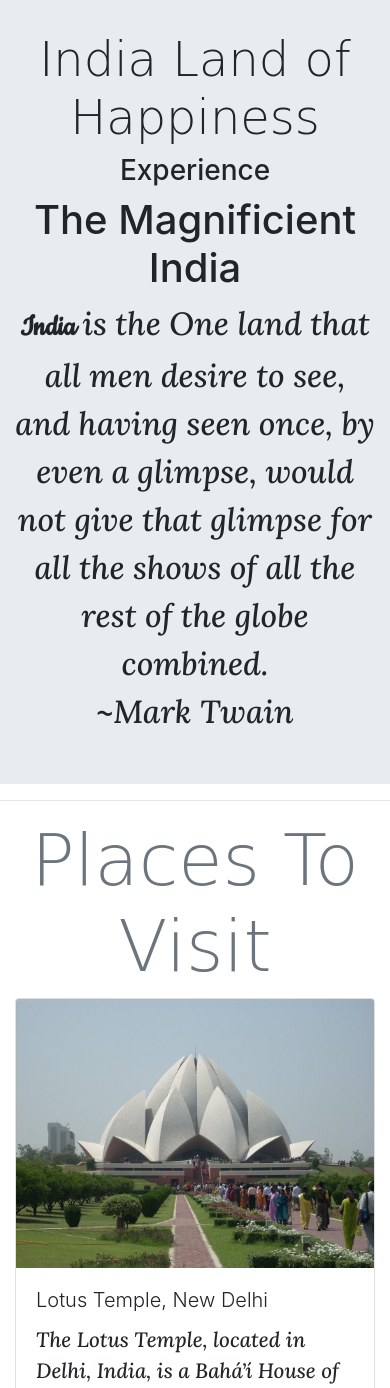
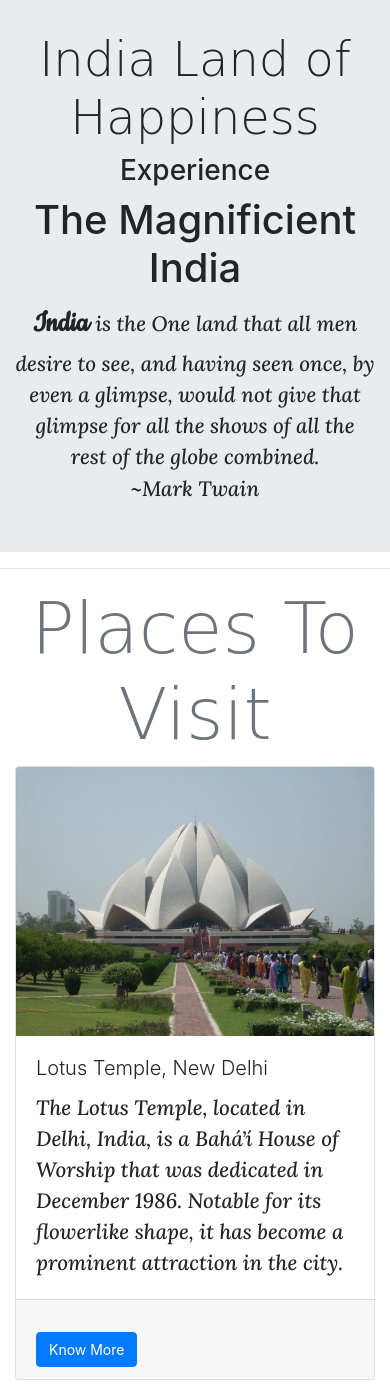
Before and after one commit to Aryasah/aryasah177, a Django app: page / in a window 390 px wide. Shown: the part 223-1611 px from the top of the page. Run offline with Django 3.2, Linux system fonts and the light colour scheme; a user stored in the database is signed in; some libraries are stand-ins or nearby versions; some web fonts are replaced.

Commit message:
check to revert back

```diff
--- a/accounts/static/css/index.css
+++ b/accounts/static/css/index.css
@@ -4,15 +4,15 @@
   padding: 0;
 
 }
-.carousel-item, .img-fluid {
+.carousel-item img{
 width:100%;
 }
-@media(max-width:767px)
+@media only screen and (max-width:767px)
 {
   .jumbotron{
     font-size: 2rem;
   }
-  .dop
+  .dop,.dopp
   {
     font-size:1.3rem;
   }
--- a/accounts/templates/accounts/about.html
+++ b/accounts/templates/accounts/about.html
@@ -63,7 +63,7 @@
     <div class="row text-center">
       <!-- Team item-->
       <div class="col-xl-3 col-sm-6 mb-5">
-        <div class="bg-white rounded shadow-sm py-5 px-4"><img src="{% static 'img/arya.jpeg' %}" alt="" width="100" class="img-fluid rounded-circle mb-3 img-thumbnail shadow-sm">
+        <div class="bg-white rounded shadow-sm py-5 px-4"><img src="{% static 'img/arya.jpg' %}" alt="" width="100" class="img-fluid rounded-circle mb-3 img-thumbnail shadow-sm">
           <h5 class="mb-0">Arya Sah</h5><span class="small text-uppercase text-muted">Cheif Executive Officer</span>
           <ul class="social mb-0 list-inline mt-3">
             <li class="list-inline-item"><a href="#" class="social-link"><i class="fa fa-facebook-f"></i></a></li>
@@ -138,7 +138,7 @@
             <div class="carousel-item">
                 <div class="carousel-caption">
                   <p  style="font-family:'Lora', cursive; ">I had a very memorable trip to Darjeeling. It was awesome and services provided by <span style="font-family: 'Cookie', cursive; font-size:2rem">Incredible India </span> was excellent  </p>  <img src="{% static 'img/dhiraj.jpg' %}" class="img-fluid">
-                    <div id="image-caption">Dhiraj Kumar</div>
+                    <div id="image-caption">Mr. Vivan</div>
                 </div>
             </div>
             <div class="carousel-item">
--- a/accounts/templates/accounts/home.html
+++ b/accounts/templates/accounts/home.html
@@ -74,7 +74,7 @@
         <h1 class="display-4" style="font-family: 'Langar', cursive; font-size:3rem ">India Land of Happiness</h1>
         <h3 style="text-align: center;">Experience</h3>
         <h1 style="text-align: center;">The Magnificient India</h1>
-        <p style=" font-family: 'Lora', serif;"><span style=" font-family: 'Cookie', serif; font-size:2rem"><b>India </b></span> is the One land that all men desire to see, and having seen once, by even a glimpse, would not give that glimpse for all the shows of all the rest of the globe combined.<br>~Mark Twain
+        <p style=" font-family: 'Lora', serif;" class="dopp"><span style=" font-family: 'Cookie', serif; font-size:2rem"><b>India </b></span> is the One land that all men desire to see, and having seen once, by even a glimpse, would not give that glimpse for all the shows of all the rest of the globe combined.<br>~Mark Twain
         </p>
       </div>
     </div>
--- a/accounts/views.py
+++ b/accounts/views.py
@@ -68,6 +68,8 @@ def register_attempt(request):
             profile_obj = Profile.objects.create(user = user_obj , auth_token = auth_token)
             profile_obj.save()
             print('mkokm11')
+            messages.error(request, 'Have patience New email verification is down for 24hrs by g-services ,regards Arya Sah')
+            return redirect('/success')
             send_mail_after_registration(email,auth_token)
             print('mkokm10')
             return redirect('/token')
@@ -129,13 +131,13 @@ def contact(request):
         phone = request.POST.get('phone')
         desc = request.POST.get('desc')
         messages.success(request, 'Your message has been sent!')
-        subject = 'New Contact list '
-        message = f'{name}{email}{phone}{desc}'
-        email_from = settings.EMAIL_HOST_USER
-        recipient_list = ['aryasah30@gmail.com']
-        send_mail(subject, message , email_from ,recipient_list )
-        print(message)
-        return render(request, 'accounts/contact.html')
+        # subject = 'New Contact list '
+        # message = f'{name}{email}{phone}{desc}'
+        # email_from = settings.EMAIL_HOST_USER
+        # recipient_list = ['aryasah30@gmail.com']
+        # send_mail(subject, message , email_from ,recipient_list )
+        # print(message)
+    return render(request, 'accounts/contact.html')
 
 def logoutUser(request):
     logout(request)
--- a/src/settings.py
+++ b/src/settings.py
@@ -28,7 +28,7 @@ SECRET_KEY = '2_+0cn0tm8)h+fwrk#prvw@#vvqb!no)@%d=fto8i-4_&h+^5g'
 # SECURITY WARNING: don't run with debug turned on in production!
 DEBUG = True
 
-ALLOWED_HOSTS = ['aryasah17.herokuapp.com']
+ALLOWED_HOSTS = ['*']
 
 
 
```
Also changed, not shown: accounts/static/img/arya.jpeg (deleted), accounts/static/img/arya.jpg (added), db.sqlite3, 2 other files.
